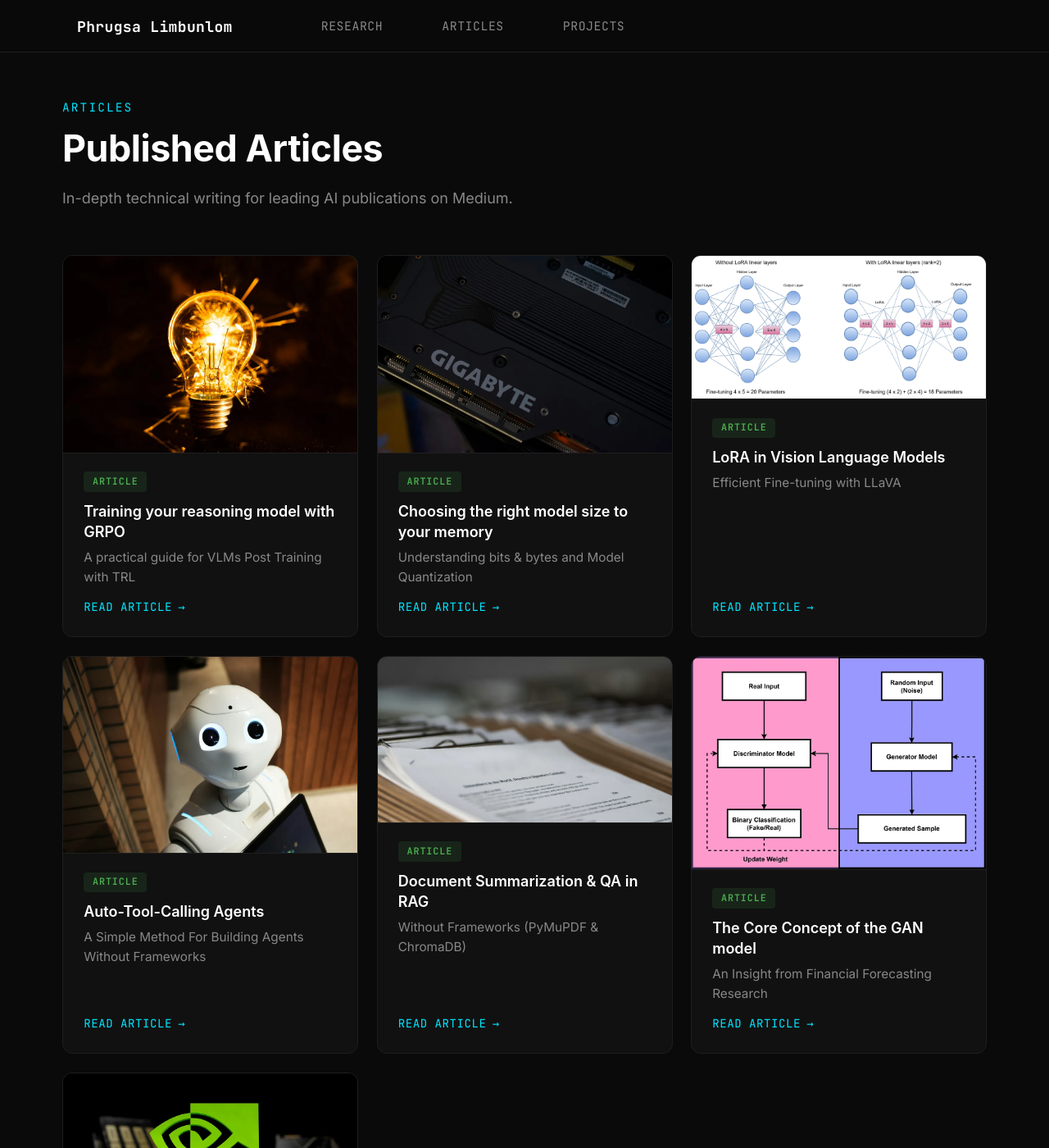
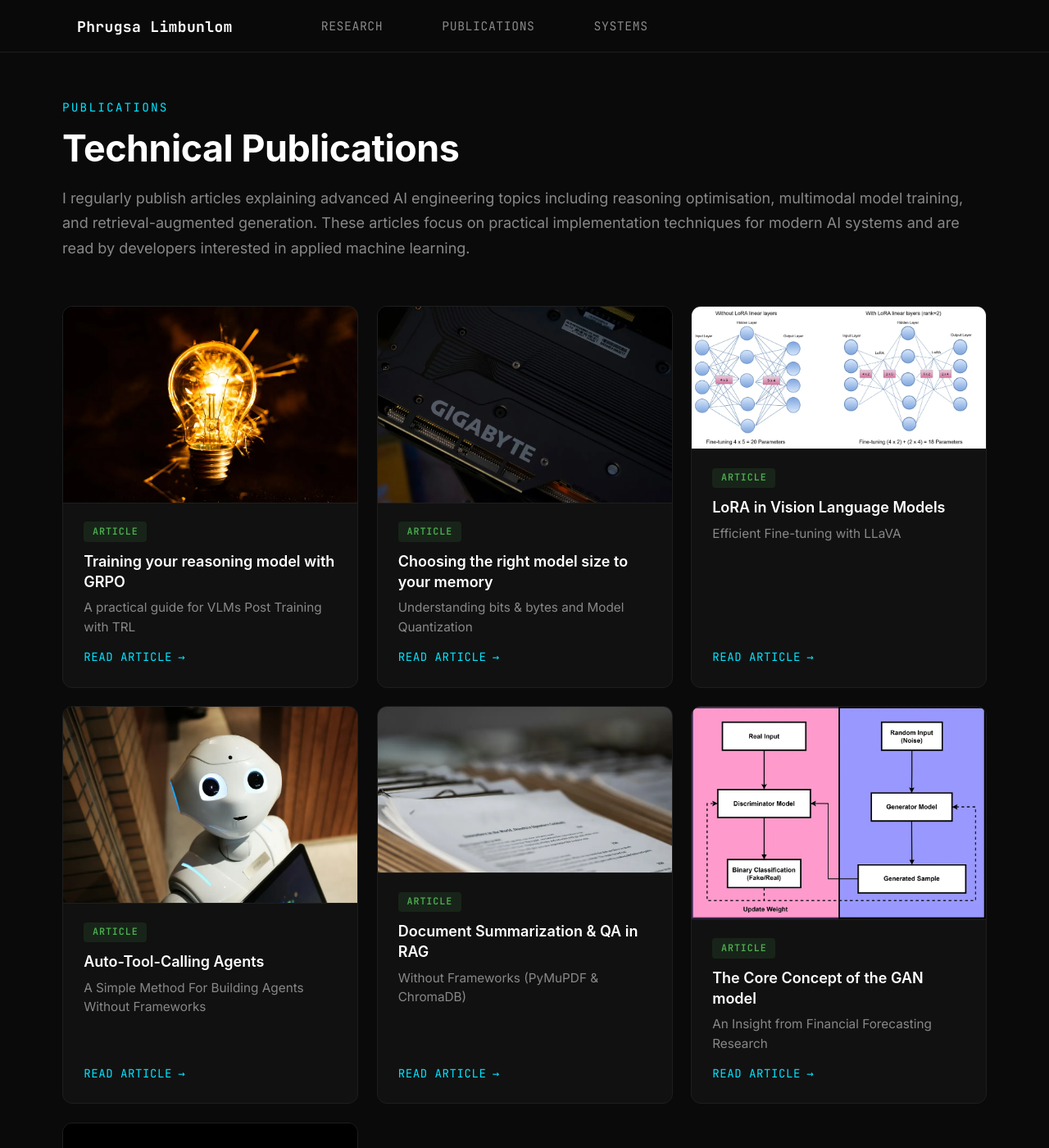
Before and after one commit to phrugsa-limbunlom/phrugsa-limbunlom.github.io, a Jekyll site: the page built from _pages/articles.md, in a window 1280 px wide and 1400 px high. Shown: the whole window at 82% size. Built offline with Jekyll 4.4.1, drawn with Linux system fonts in a browser that asks for light colours; some of the changed text lies outside the part shown.

Commit message:
refactor: update navigation and content structure; rename sections and improve descriptions

```diff
--- a/_data/navigation.yml
+++ b/_data/navigation.yml
@@ -8,10 +8,10 @@ main:
   - title: "Research"
     url: /#previous-research
 
-  - title: "Articles"
+  - title: "Publications"
     url: /#articles
 
-  - title: "Projects"
+  - title: "Systems"
     url: /#projects
 
 #  - title: "Research"
--- a/_pages/articles.md
+++ b/_pages/articles.md
@@ -1,15 +1,15 @@
 ---
 permalink: /articles/
-title: "Published Articles"
+title: "Technical Publications"
 layout: modern-ui
 author_profile: false
 ---
 
 <section class="wm-section" style="padding-top: 120px;">
   <div class="wm-reveal">
-    <span class="wm-section__number">ARTICLES</span>
-    <h2 class="wm-section__title">Published Articles</h2>
-    <p class="wm-section__subtitle">In-depth technical writing for leading AI publications on Medium.</p>
+    <span class="wm-section__number">PUBLICATIONS</span>
+    <h2 class="wm-section__title">Technical Publications</h2>
+    <p class="wm-section__subtitle">I regularly publish articles explaining advanced AI engineering topics including reasoning optimisation, multimodal model training, and retrieval-augmented generation. These articles focus on practical implementation techniques for modern AI systems and are read by developers interested in applied machine learning.</p>
   </div>
 
   <div class="wm-card-grid wm-reveal">
--- a/_sass/_modern_ui.scss
+++ b/_sass/_modern_ui.scss
@@ -764,11 +764,11 @@ a.wm-card-link {
 
   &__preview {
     flex-shrink: 0;
-    width: 340px;
+    width: 380px;
     border-radius: 8px;
     overflow: hidden;
     border: 1px solid $wm-border;
-    align-self: stretch;
+    align-self: center;
 
     @media (max-width: 768px) {
       width: 100%;
@@ -776,10 +776,7 @@ a.wm-card-link {
 
     img {
       width: 100%;
-      height: 100%;
-      min-height: 220px;
-      object-fit: cover;
-      object-position: top;
+      height: auto;
       display: block;
       transition: transform 0.4s ease;
     }
```
Also changed, not shown: _pages/about.md (+67 -56 lines), _pages/projects.md (+16 -16 lines), _pages/Receptr.png (deleted), images/Receptr.png.
